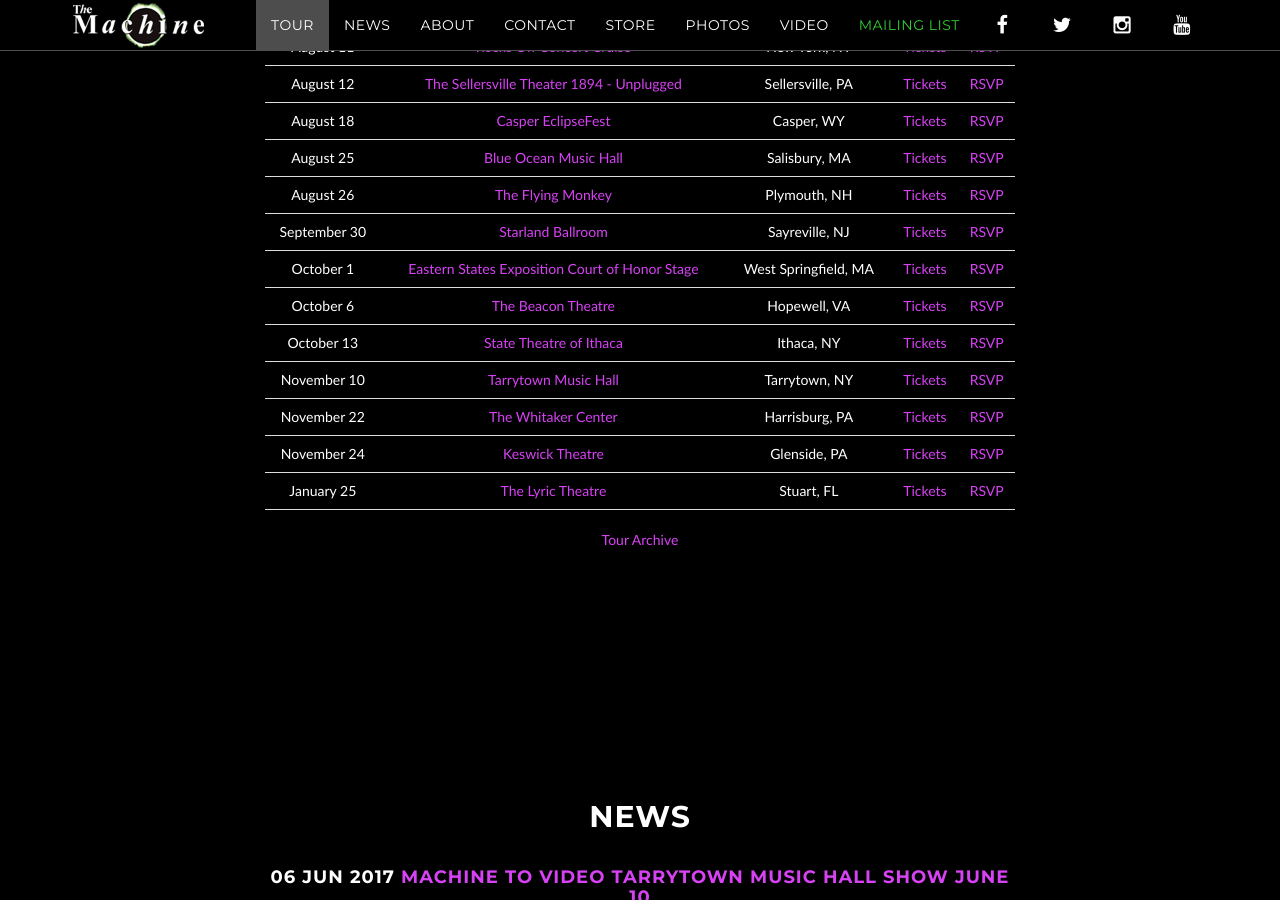
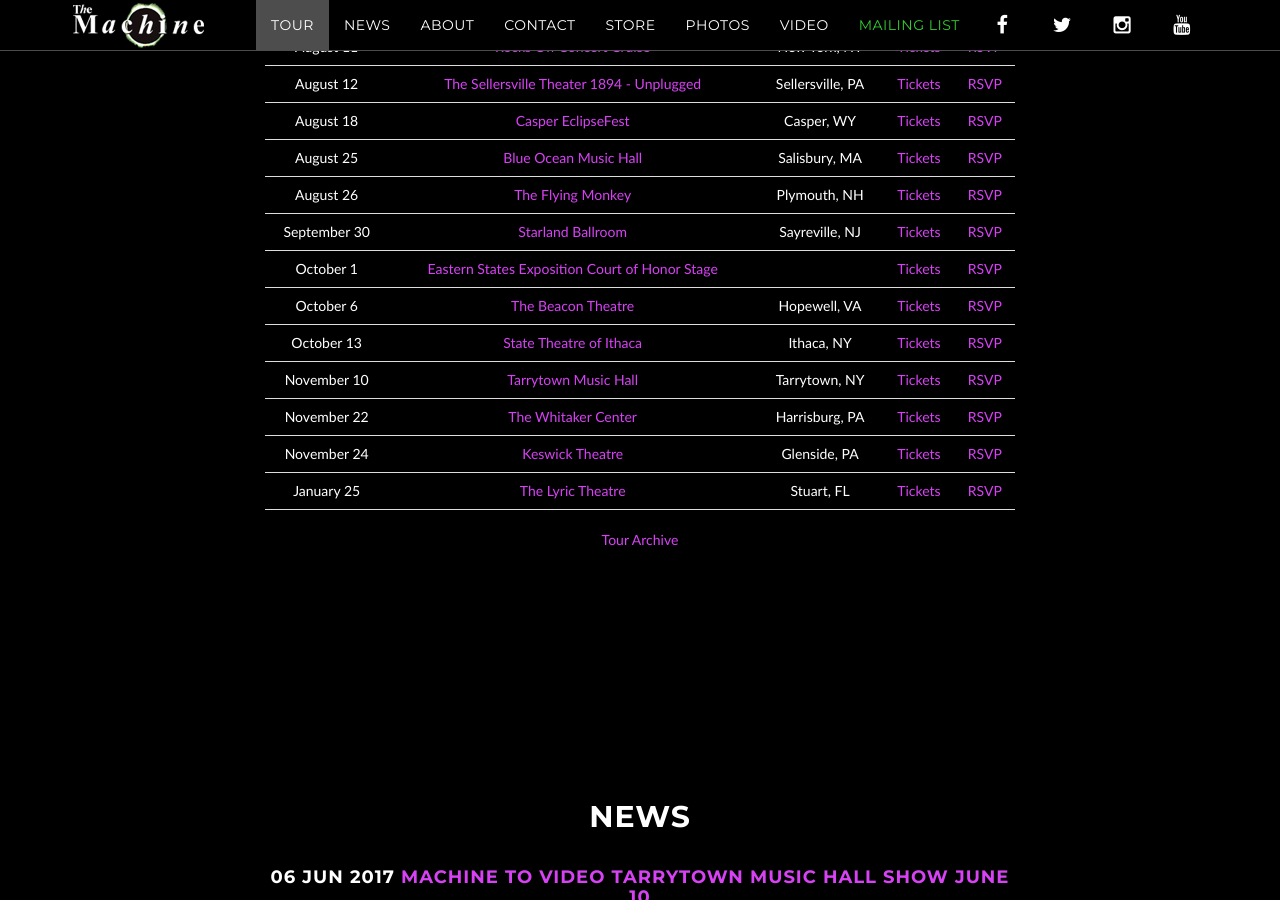
Before and after one commit to machineweb/machineweb.github.io, a Jekyll site: the page built from index.html, in a window 1280 px wide and 900 px high, scrolled down 1064 px. Built offline with Jekyll 4.4.1, drawn with Linux system fonts in a browser that asks for light colours; comment, search, counter and statistics services are not loaded.

Commit message:
Updated tour

```diff
--- a/_data/tour.yml
+++ b/_data/tour.yml
@@ -3011,8 +3011,6 @@
   - date: "October 1 2017"
     venue: "Eastern States Exposition Court of Honor Stage"
     venue-url: "http://www.thebige.com/events/2017/the-machine-performs-pink-floyd"
-    location: "West Springfield, MA"
-    tickets-url: "http://www.thebige.com/p/34"
     rsvp-url: "https://www.facebook.com/events/440609496273112/"
     order: "1506834000000"
 
```
